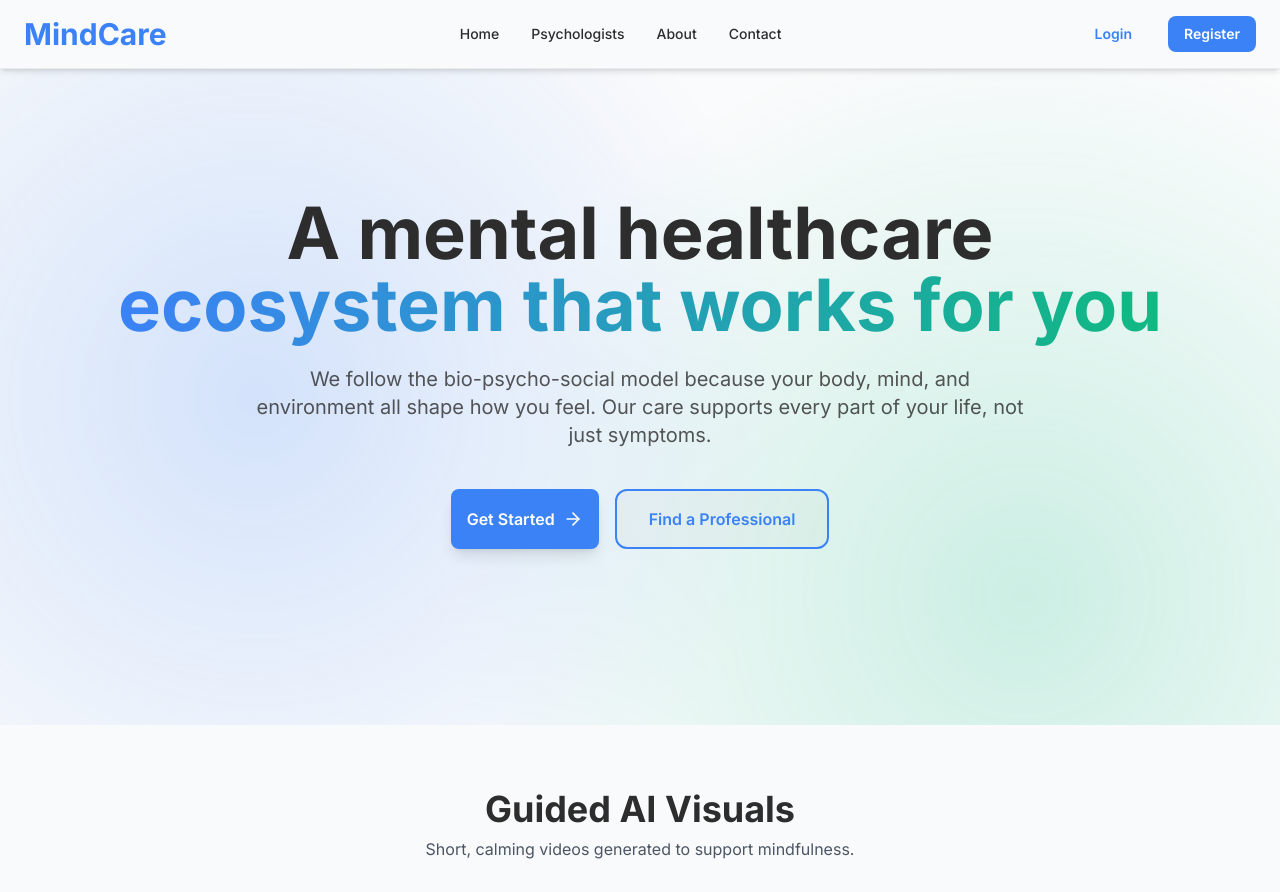
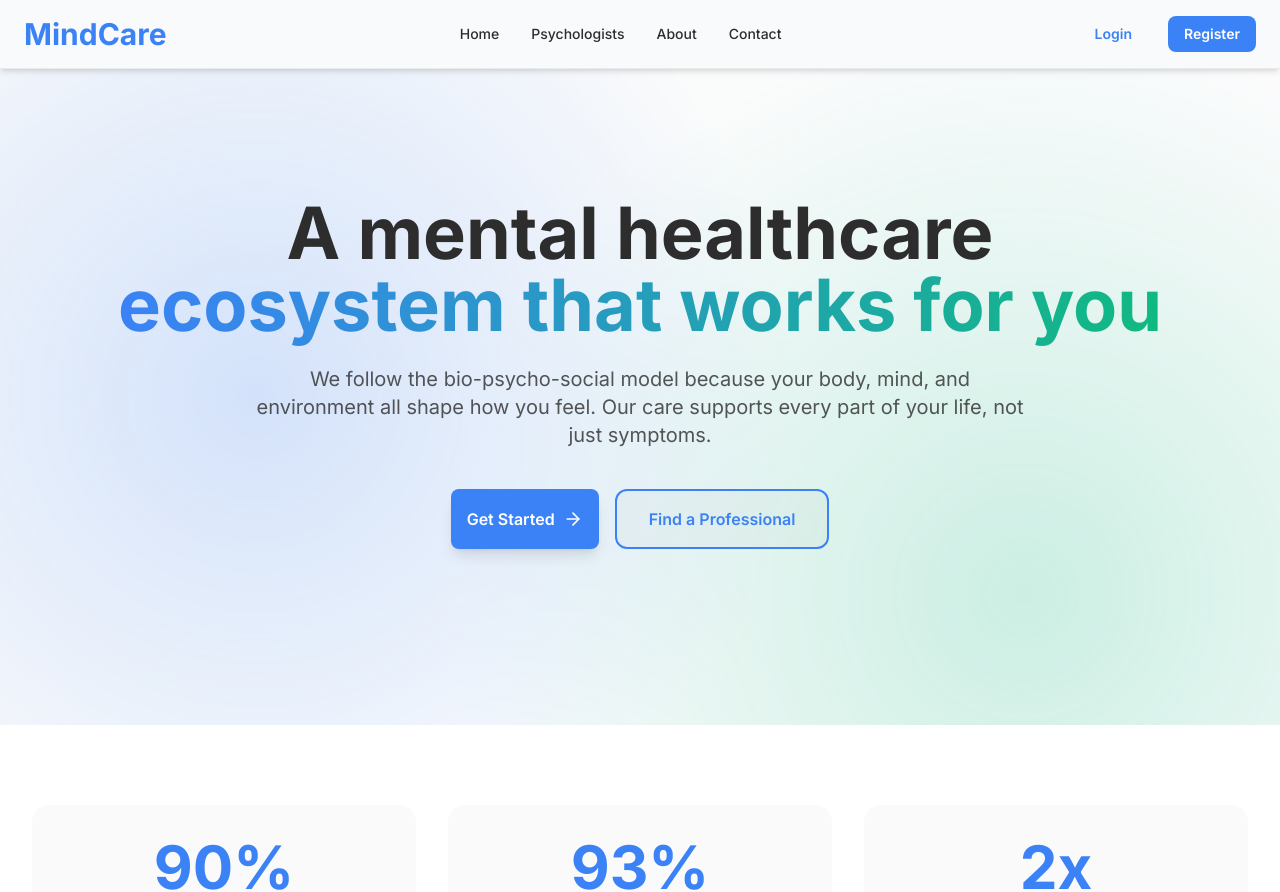
Before and after one commit to mitrastarpan1999/MindCare, a React (Vite) app in the folder client/: page / in a window 1280 px wide. Shown: the top 892 px of the page. Built offline with nearby package versions, Linux system fonts and the light colour scheme; no server answers; grey boxes are pictures that could not be loaded; the HTML template or start-up script is replaced by a standard one.

Commit message:
chore(home): remove AI video section\n\n- Removed AIVideoGallery import and usage from Home\n- Cleaned client/.env.example by removing AI video env variables\n- Component file remains but is unused (safe to delete later)

```diff
--- a/client/src/pages/Home.jsx
+++ b/client/src/pages/Home.jsx
@@ -2,7 +2,7 @@ import { Link } from 'react-router-dom';
 import { useAuth } from '../hooks/useAuth';
 import { Heart, Brain, Users, Shield, Stethoscope, MessageCircle, TrendingUp, Award, ArrowRight, CheckCircle } from 'lucide-react';
 import ExpertCarousel from '../components/ExpertCarousel';
-import AIVideoGallery from '../components/AIVideoGallery';
+// AI Video Gallery removed as per request
 
 const styles = `
   @keyframes fadeInUp {
@@ -181,8 +181,7 @@ export default function Home() {
         </div>
       </section>
 
-      {/* AI Video Gallery */}
-      <AIVideoGallery />
+      {/* AI Video Gallery removed */}
 
       {/* Stats Section */}
       <section className="py-20 px-4 sm:px-6 lg:px-8 bg-white border-b">
```
Also changed, not shown: 1 other file (tests, documents, lock files or other folders).
